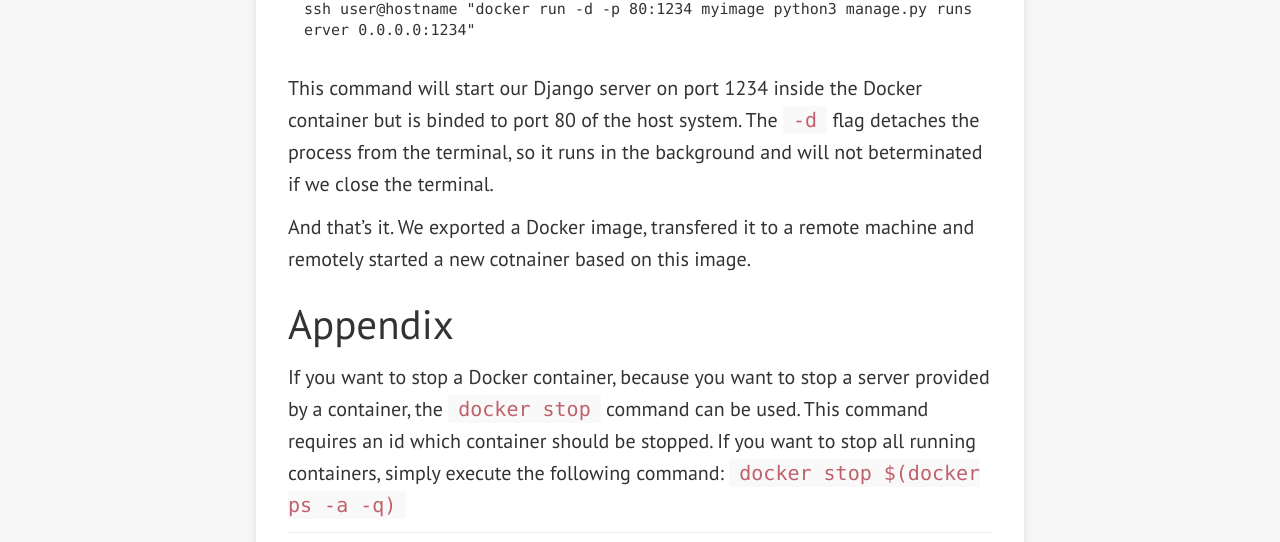
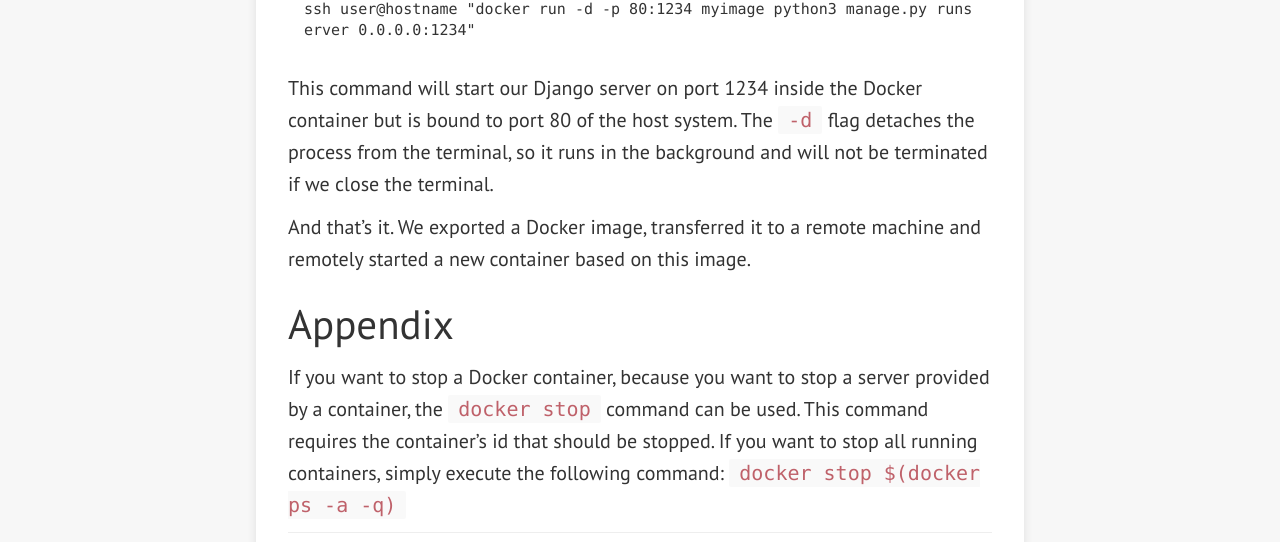
Before and after one commit to learning-continuous-deployment/learning-continuous-deployment.github.io, a Jekyll site: the page built from _posts/2015-04-24-exporting-docker-container.md, in a window 1280 px wide and 900 px high, scrolled down 2719 px. Shown: the part 185-727 px from the top of the window. Built offline with Jekyll 4.4.1, drawn with Linux system fonts in a browser that asks for light colours; nearby versions of some CDN libraries; comment, search, counter and statistics services are not loaded; some of the changed text lies outside the part shown.

Commit message:
corrected spelling mistakes

```diff
--- a/_posts/2015-04-24-exporting-docker-container.md
+++ b/_posts/2015-04-24-exporting-docker-container.md
@@ -67,10 +67,10 @@ We can start the image by executing the `docker run` command. *Please keep in mi
 
     ssh user@hostname "docker run -d -p 80:1234 myimage python3 manage.py runserver 0.0.0.0:1234"
 
-This command will start our Django server on port 1234 inside the Docker container but is binded to port 80 of the host system. The `-d` flag detaches the process from the terminal, so it runs in the background and will not beterminated if we close the terminal.
+This command will start our Django server on port 1234 inside the Docker container but is bound to port 80 of the host system. The `-d` flag detaches the process from the terminal, so it runs in the background and will not be terminated if we close the terminal.
 
-And that's it. We exported a Docker image, transfered it to a remote machine and remotely started a new cotnainer based on this image.
+And that's it. We exported a Docker image, transferred it to a remote machine and remotely started a new container based on this image.
 
 # Appendix
 
-If you want to stop a Docker container, because you want to stop a server provided by a container, the `docker stop` command can be used. This command requires an id which container should be stopped. If you want to stop all running containers, simply execute the following command: `docker stop $(docker ps -a -q)`
+If you want to stop a Docker container, because you want to stop a server provided by a container, the `docker stop` command can be used. This command requires the container's id that should be stopped. If you want to stop all running containers, simply execute the following command: `docker stop $(docker ps -a -q)`
```
Also changed, not shown: other parts of _posts/2015-04-24-exporting-docker-container.md (+2 -2 lines).
